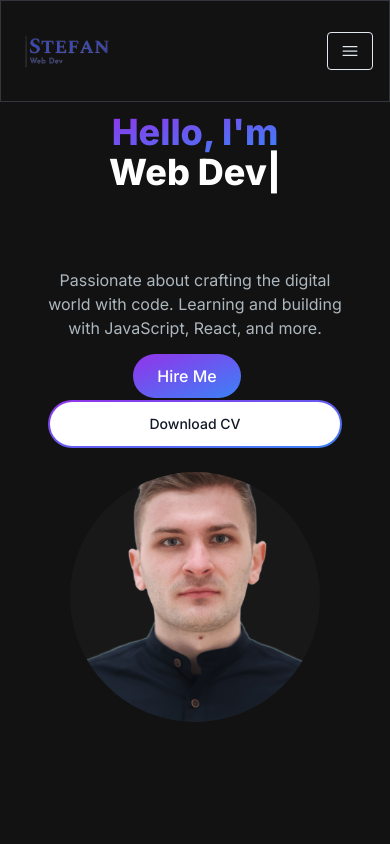
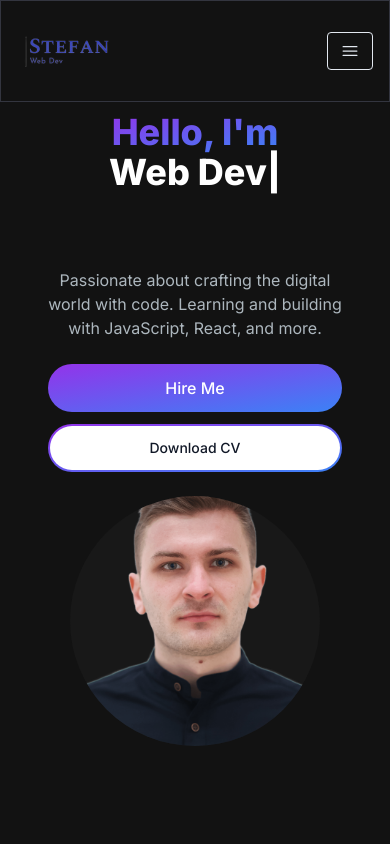
Before and after one commit to NeaguStefanF/Portfolio-Nextjs, a Next.js app: page / in a window 390 px wide. Shown: the top 844 px of the page. Built offline with nearby package versions, Linux system fonts and the light colour scheme.

Commit message:
button width change

```diff
--- a/src/app/components/HeroSection.jsx
+++ b/src/app/components/HeroSection.jsx
@@ -36,12 +36,11 @@ const HeroSection = () => {
             building with JavaScript, React, and more.
           </p>
           <div>
-            <Link
-              href="#contact"
-              className="px-6 py-3 w-full sm:w-fit rounded-full mr-4 bg-gradient-to-br from-purple-600 to-blue-500  hover:bg-gradient-to-bl focus:ring-4 focus:outline-none focus:ring-blue-300 dark:focus:ring-blue-800 font-medium text-white hover:bg-slate-200"
-            >
-              Hire Me
-            </Link>
+            <button className="px-6 py-3 w-full sm:w-fit rounded-full mr-4 bg-gradient-to-br from-purple-600 to-blue-500  hover:bg-gradient-to-bl focus:ring-4 focus:outline-none focus:ring-blue-300 dark:focus:ring-blue-800 font-medium text-white hover:bg-slate-200">
+              {' '}
+              <Link href="#contact">Hire Me</Link>
+            </button>
+
             <a
               href={pdfUrl}
               download="CV.pdf"
```
